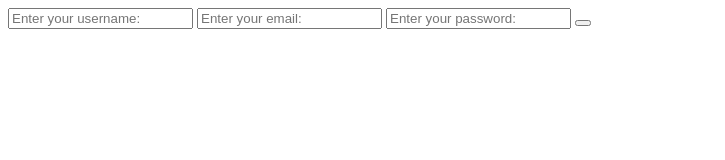
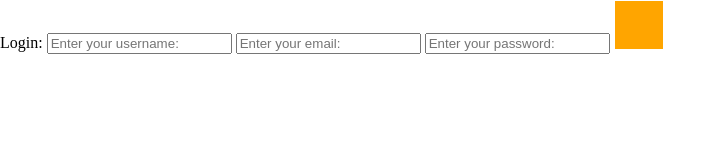
Before and after one commit to kaushalch1/travel, a website: page index.html in a window 1280 px wide. Shown: the whole page, without its empty margins (0-725 px from the left). Drawn offline with Linux system fonts and the light colour scheme.

Commit message:
2ND COMMit

```diff
--- a/index.html
+++ b/index.html
@@ -5,15 +5,14 @@
     <title>Travel</title>
     <link rel="stylesheet" href="style.css">
 </head>
-
 <body>
     <form action="/login" method="post">
-        <input type="text" id="username" placeholder="Enter your username:" required>
-        <input type="text" id="email" placeholder="Enter your email:" required>
-        <input type="password" id="password" placeholder="Enter your password:" required>
+        <label>Login:</label>
+        <input type="text" name="username" placeholder="Enter your username:" required>
+        <input type="text" name="email" placeholder="Enter your email:" required>
+        <input type="password" name="password" placeholder="Enter your password:" required>
         <button type="submit" id="submit"></button>
     </form>
     <script src="index.js"></script>
 </body>
-
 </html>
--- a/package.json
+++ b/package.json
@@ -11,7 +11,9 @@
   "license": "ISC",
   "type": "commonjs",
   "dependencies": {
+    "dotenv": "^17.4.2",
     "express": "^5.2.1",
-    "path": "^0.12.7"
+    "path": "^0.12.7",
+    "pg": "^8.21.0"
   }
 }
--- a/style.css
+++ b/style.css
@@ -0,0 +1,11 @@
+body{
+    margin: 0px;
+    padding: 0px;
+}
+#submit{
+    height: 50px;
+    width: 50px;
+    background-color: orange;
+    color: white;
+    border: 1px solid white;
+}
```
Also changed, not shown: app.js (+26 -1 lines), 2 other files.
